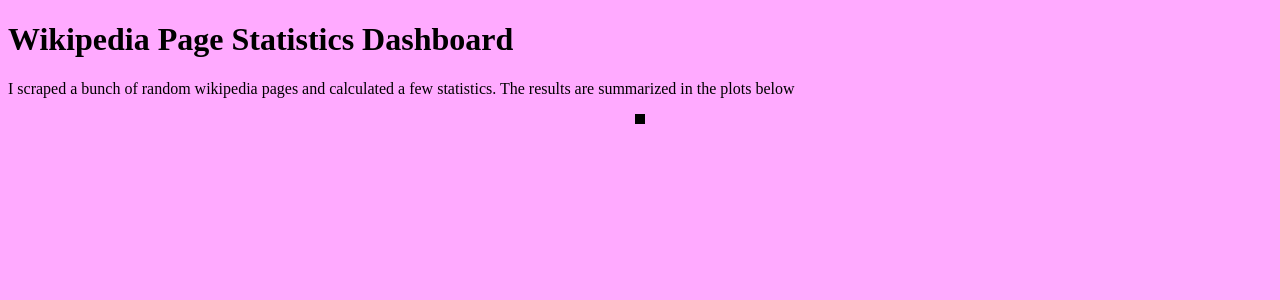
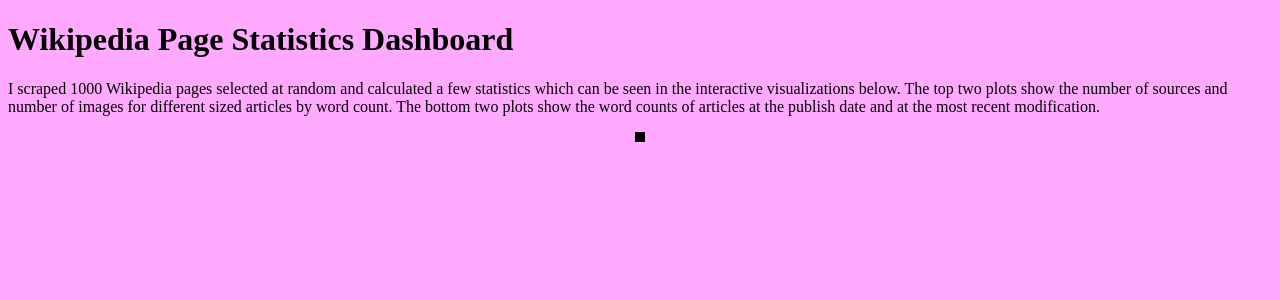
Before and after one commit to gclembo/wikipedia-webscraping, a Flask app: template app/templates/dashboard.html in a window 1280 px wide. Shown: the top 300 px of the page. Run offline with Flask 3, Linux system fonts and the light colour scheme; the template is opened without the code that fills it, so the values that code supplies are empty; parts of the project's set-up code (start-up, migrations or seed data) failed here and were passed over; some libraries are stand-ins or nearby versions.

Commit message:
modifications to dashboard

```diff
--- a/app/app.py
+++ b/app/app.py
@@ -1,7 +1,5 @@
-import json
-
 import pandas as pd
-import sqlite3
+import sqlite3, json
 from pathlib import Path
 from flask import Flask, render_template
 
--- a/app/templates/dashboard.html
+++ b/app/templates/dashboard.html
@@ -13,8 +13,10 @@
 <body>
     <h1>Wikipedia Page Statistics Dashboard</h1>
     <p>
-        I scraped a bunch of random wikipedia pages and calculated a few statistics.
-        The results are summarized in the plots below
+        I scraped 1000 Wikipedia pages selected at random and calculated a few statistics which can be
+        seen in the interactive visualizations below. The top two plots show the number of sources and number
+        of images for different sized articles by word count. The bottom two plots show the word counts of articles
+        at the publish date and at the most recent modification.
     </p>
     <table>
         <tr>
```
